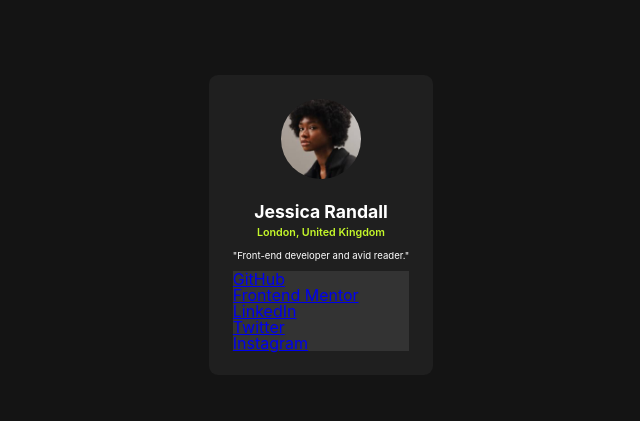
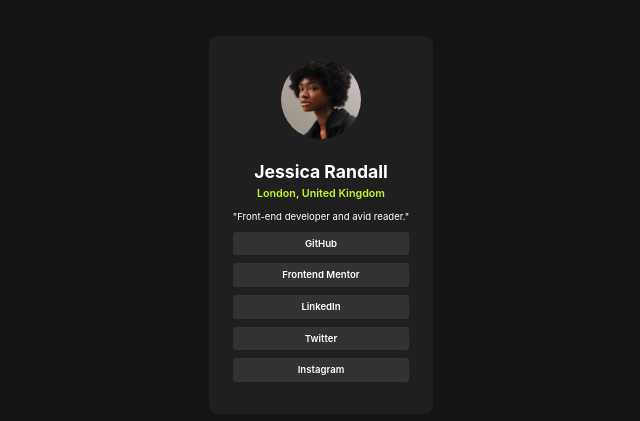
Before and after one commit to henrychris/social-links, a plain HTML site: page index.html in a window 1280 px wide. Shown: the part 175-596 px from the top of the page, without its empty margins (319-959 px from the left). Drawn offline with Linux system fonts and the light colour scheme; files whose address does not match are found by name.

Commit message:
style social links

```diff
--- a/css/main.css
+++ b/css/main.css
@@ -55,9 +55,9 @@ html {
 }
 
 .social-link-text {
-    font-size: 0.875rem;
+    font-size: 0.6rem;
     font-weight: 600;
-    color: var(--white); /* place color here or in list item? */
+    color: var(--white);
 }
 
 /*
@@ -80,6 +80,7 @@ body {
     max-width: 375px;
     height: fit-content;
 
+    margin: 20px;
     padding: 24px;
     border-radius: 9px;
 
@@ -111,6 +112,18 @@ body {
     margin-bottom: 10px;
 }
 
-li {
+.social-link-item {
+    text-align: center;
     background-color: var(--grey-700);
+
+    border-radius: 3px;
+    margin: 8px 0;
+
+    padding: 4%;
 }
+
+.social-link-item a {
+    text-decoration: none;
+    color: var(--white);
+    display: inline-block;
+}
--- a/index.html
+++ b/index.html
@@ -26,7 +26,9 @@
 
             <div class="card-user-info">
                 <h1 class="card-user-info-name header-text">Jessica Randall</h1>
-                <p class="card-user-info-location location-text">London, United Kingdom</p>
+                <p class="card-user-info-location location-text">
+                    London, United Kingdom
+                </p>
             </div>
 
             <div class="card-user-profile-summary summary-text">
@@ -35,19 +37,21 @@
 
             <nav class="card-social-links" aria-label="Social Media Links">
                 <ul>
-                    <li><a href="#" aria-label="GitHub profile">GitHub</a></li>
-                    <li>
+                    <li class="social-link-item social-link-text">
+                        <a href="#" aria-label="GitHub profile">GitHub</a>
+                    </li>
+                    <li class="social-link-item social-link-text">
                         <a href="#" aria-label="Frontend Mentor profile"
                             >Frontend Mentor</a
                         >
                     </li>
-                    <li>
+                    <li class="social-link-item social-link-text">
                         <a href="#" aria-label="LinkedIn profile">LinkedIn</a>
                     </li>
-                    <li>
+                    <li class="social-link-item social-link-text">
                         <a href="#" aria-label="Twitter profile">Twitter</a>
                     </li>
-                    <li>
+                    <li class="social-link-item social-link-text">
                         <a href="#" aria-label="Instagram profile">Instagram</a>
                     </li>
                 </ul>
```
